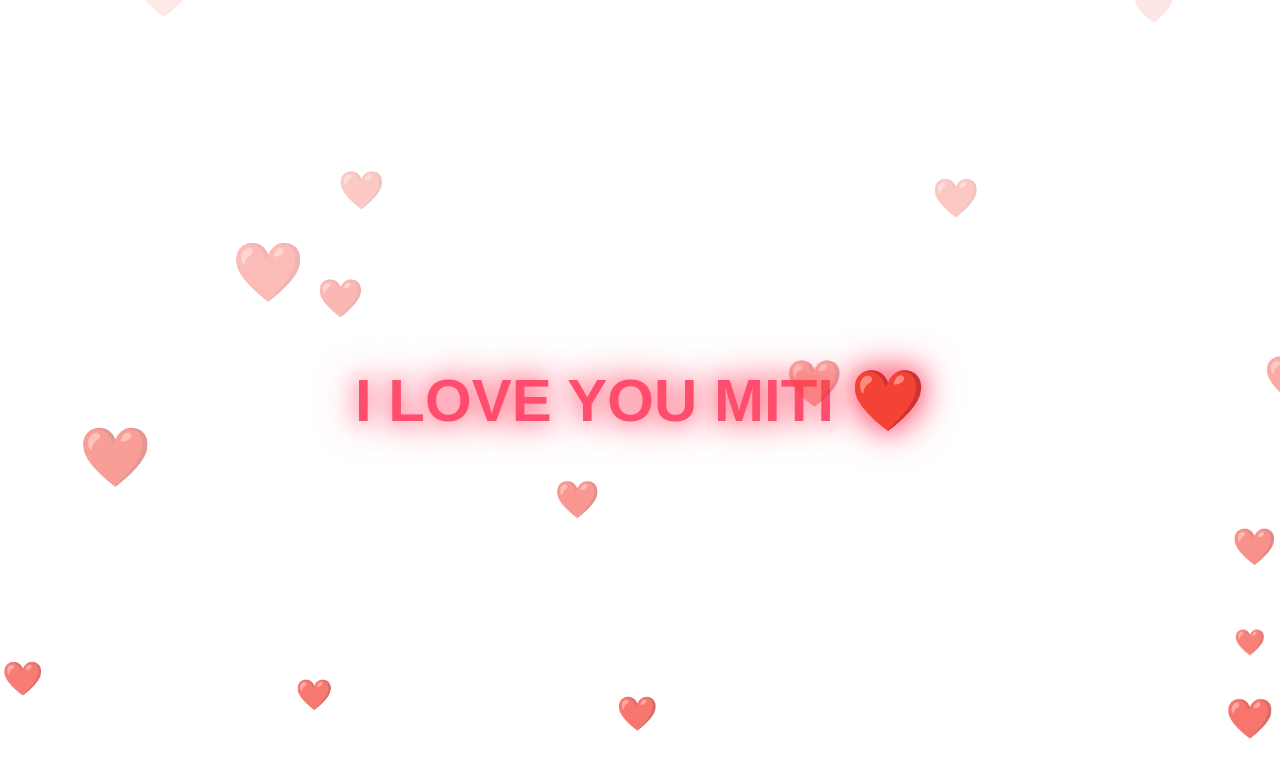
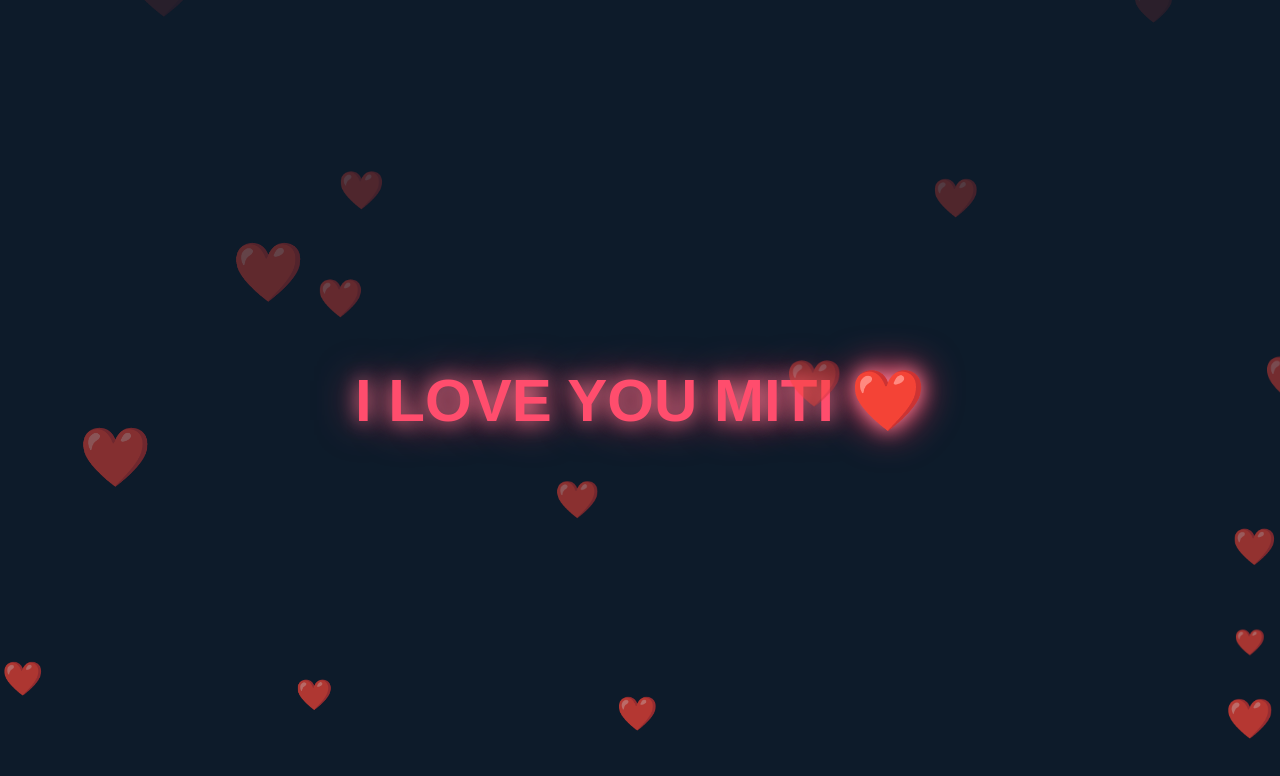
Before and after one commit to xsayansaha2009-gif/Love-Miti, a plain HTML site: page index.html in a window 1280 px wide. Shown: the top 776 px of the page. Drawn offline with Linux system fonts and the light colour scheme.

Commit message:
Update index.html

```diff
--- a/index.html
+++ b/index.html
@@ -10,7 +10,7 @@
         display: flex;
         justify-content: center;
         align-items: center;
-        background: #ffffff;
+        background: #0d1b2a;
         overflow: hidden;
         font-family: Poppins, sans-serif;
     }
```
